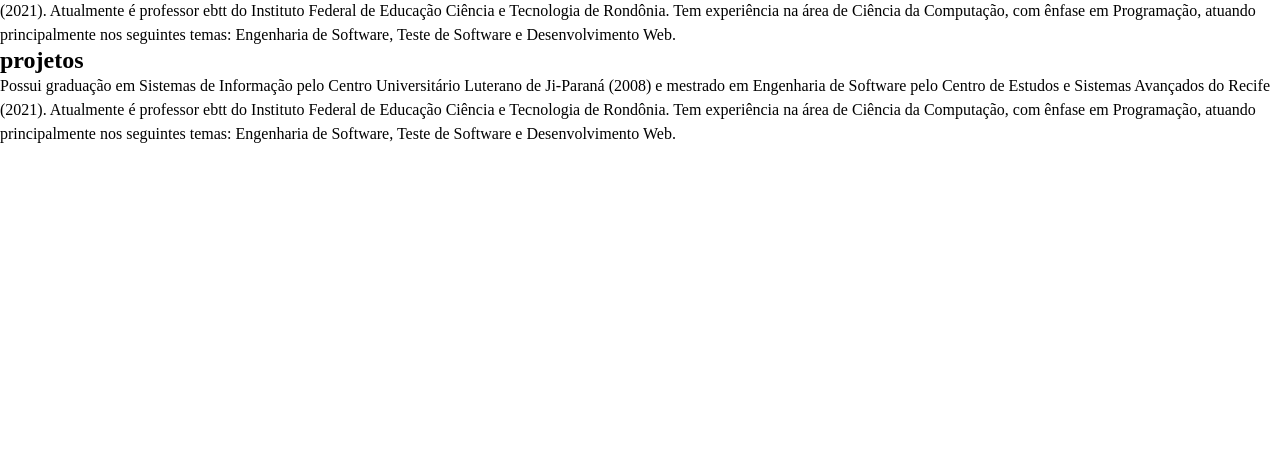
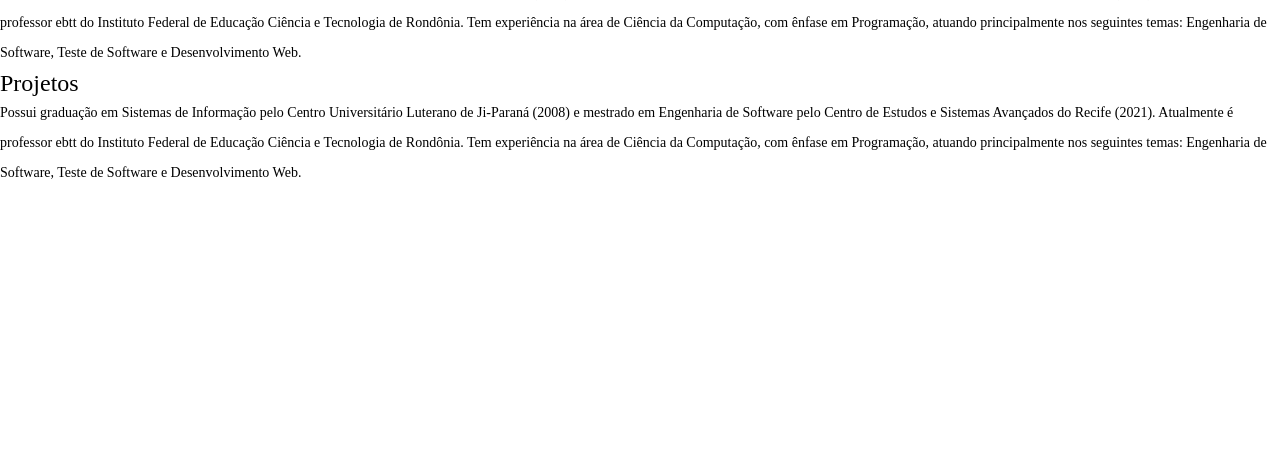
Before and after one commit to Luccas69/curriculo-2, a plain HTML site: page index.html in a window 1280 px wide. Shown: the part 326-800 px from the top of the page. Drawn offline with Linux system fonts and the light colour scheme.

Commit message:
atualização feita em casa

```diff
--- a/estilo.css
+++ b/estilo.css
@@ -74,10 +74,21 @@
 }
 
 .bloco-texto h2 {
-    text-align: left;
-    top: 20;
+    width: 117px;
+    height: 30px;
+    left: 121px;
+    top: 605px;
+    font-family: 'Quicksand';
+    font-style: normal;
+    font-weight: 500;
+    font-size: 24px;
+    line-height: 30px;
+    color: var(--texto-primario)
 }
 .bloco-texto p {
-    text-align: left;
-    line-height: 1.5;
+    font-family: 'Quicksand';
+    font-style: normal;
+    font-weight: 400;
+    font-size: 14px;
+    line-height: 30px;
 }
--- a/index.html
+++ b/index.html
@@ -26,11 +26,11 @@
             <div>
             </header>
         <div id="formação" class="bloco-texto">
-            <h2>formação</h2>
+            <h2>Formação</h2>
             <p>Possui graduação em Sistemas de Informação pelo Centro Universitário Luterano de Ji-Paraná (2008) e mestrado em Engenharia de Software pelo Centro de Estudos e Sistemas Avançados do Recife (2021). Atualmente é professor ebtt do Instituto Federal de Educação Ciência e Tecnologia de Rondônia. Tem experiência na área de Ciência da Computação, com ênfase em Programação, atuando principalmente nos seguintes temas: Engenharia de Software, Teste de Software e Desenvolvimento Web.</p>
         </div>
         <div id="projetos" class="bloco-texto">
-            <h2>projetos</h2>
+            <h2>Projetos</h2>
             <p>Possui graduação em Sistemas de Informação pelo Centro Universitário Luterano de Ji-Paraná (2008) e mestrado em Engenharia de Software pelo Centro de Estudos e Sistemas Avançados do Recife (2021). Atualmente é professor ebtt do Instituto Federal de Educação Ciência e Tecnologia de Rondônia. Tem experiência na área de Ciência da Computação, com ênfase em Programação, atuando principalmente nos seguintes temas: Engenharia de Software, Teste de Software e Desenvolvimento Web.</p>
         </div>
     </body>
```
